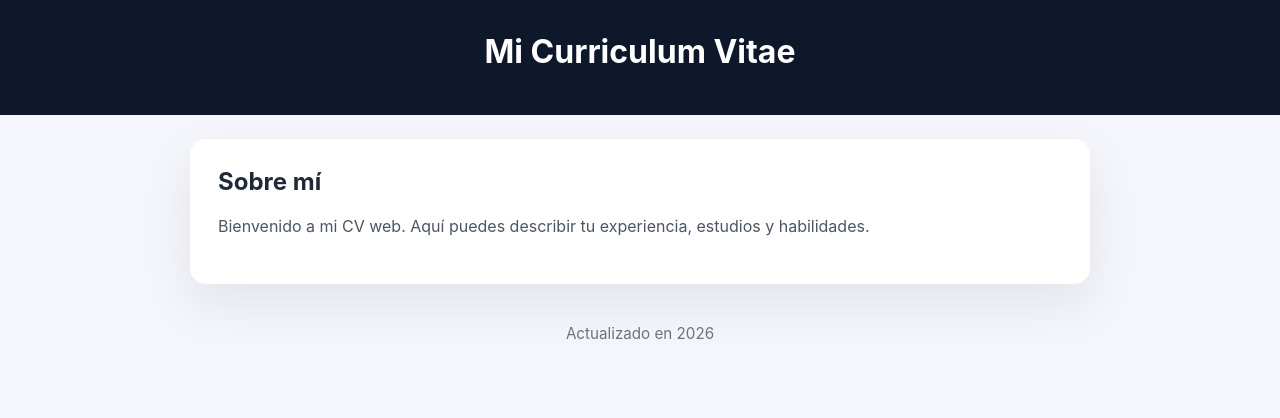
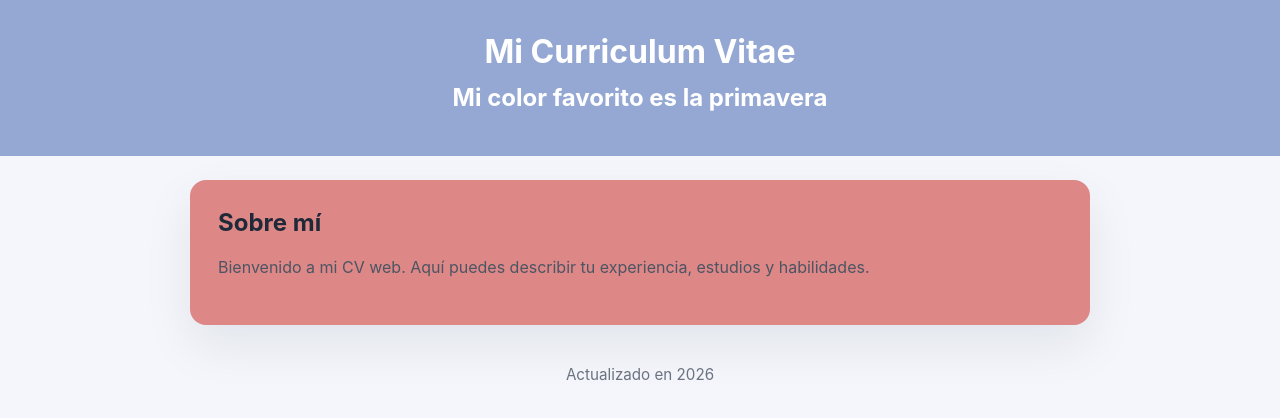
Before and after one commit to Mahatmaemma/MiCVWeb, a plain HTML site: page index.html in a window 1280 px wide. Drawn offline with Linux system fonts and the light colour scheme.

Commit message:
Se agrego un segundo texto en el header

```diff
--- a/index.html
+++ b/index.html
@@ -9,6 +9,10 @@
     <body>
         <header>
             <h1>Mi Curriculum Vitae</h1>
+            <h2>Mi color favorito es la primavera</h2>
+
+
+
         </header>
         <main>
             <section>
--- a/style.css
+++ b/style.css
@@ -7,7 +7,7 @@ body {
 }
 
 header {
-    background: #0f172a;
+    background: #95a8d3;
     color: #ffffff;
     padding: 2rem 1rem;
     text-align: center;
@@ -20,7 +20,7 @@ main {
 }
 
 section {
-    background: #ffffff;
+    background: #dd8787;
     border-radius: 1rem;
     box-shadow: 0 20px 50px rgba(15, 23, 42, 0.08);
     padding: 1.75rem;
```
